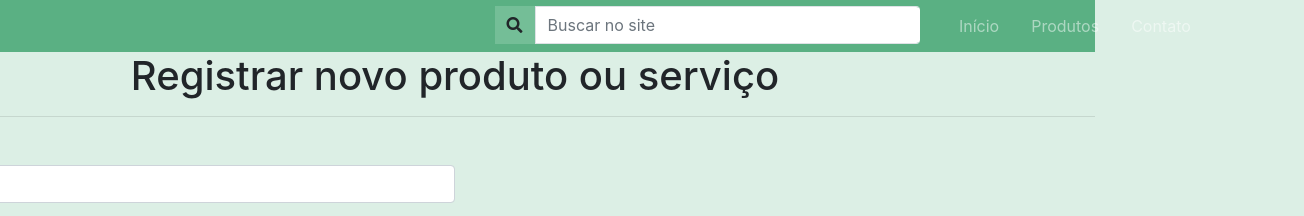
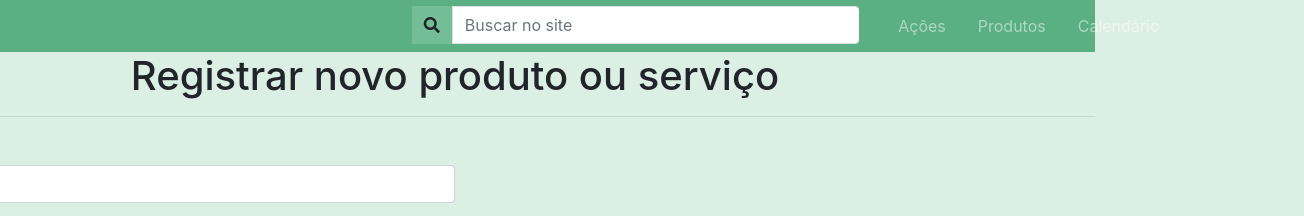
Before and after one commit to BrunoBaldissera/PetShop, a plain HTML site: page reg_prodserv.html in a window 1280 px wide. Shown: the top 216 px of the page, 1304 px wide, since content can reach past the window. Drawn offline with nearby package versions, Linux system fonts and the light colour scheme; files that its build step writes are made by us from their sources.

Commit message:
salvando mudanças em reg_prod

```diff
--- a/reg_prodserv.html
+++ b/reg_prodserv.html
@@ -37,7 +37,7 @@
                 data-target="#navbarResponsive">
                 <span class="navbar-toggler-icon"></span>
             </button>
-            <div id="navbarResponsive" class="collapse navbar-collapse col-10 justify-content-center">
+            <div id="navbarResponsive" class="collapse navbar-collapse col-7 justify-content-center">
                 <ul class="navbar-nav">
                     <li class="nav-item col-9">
                         <div class="input-group">
@@ -50,9 +50,9 @@
                                 placeholder="Buscar no site">
                         </div>
                     </li>
-                    <li class="nav-item ml-3"><a class="nav-link" href="#">Início</a></li>
+                    <li class="nav-item ml-3"><a class="nav-link" href="#">Ações</a></li>
                     <li class="nav-item ml-3"><a class="nav-link" href="#">Produtos</a></li>
-                    <li class="nav-item ml-3"><a class="nav-link" href="#">Contato</a></li>
+                    <li class="nav-item ml-3"><a class="nav-link" href="#">Calendário</a></li>
                 </ul>
             </div>
         </div>
```
